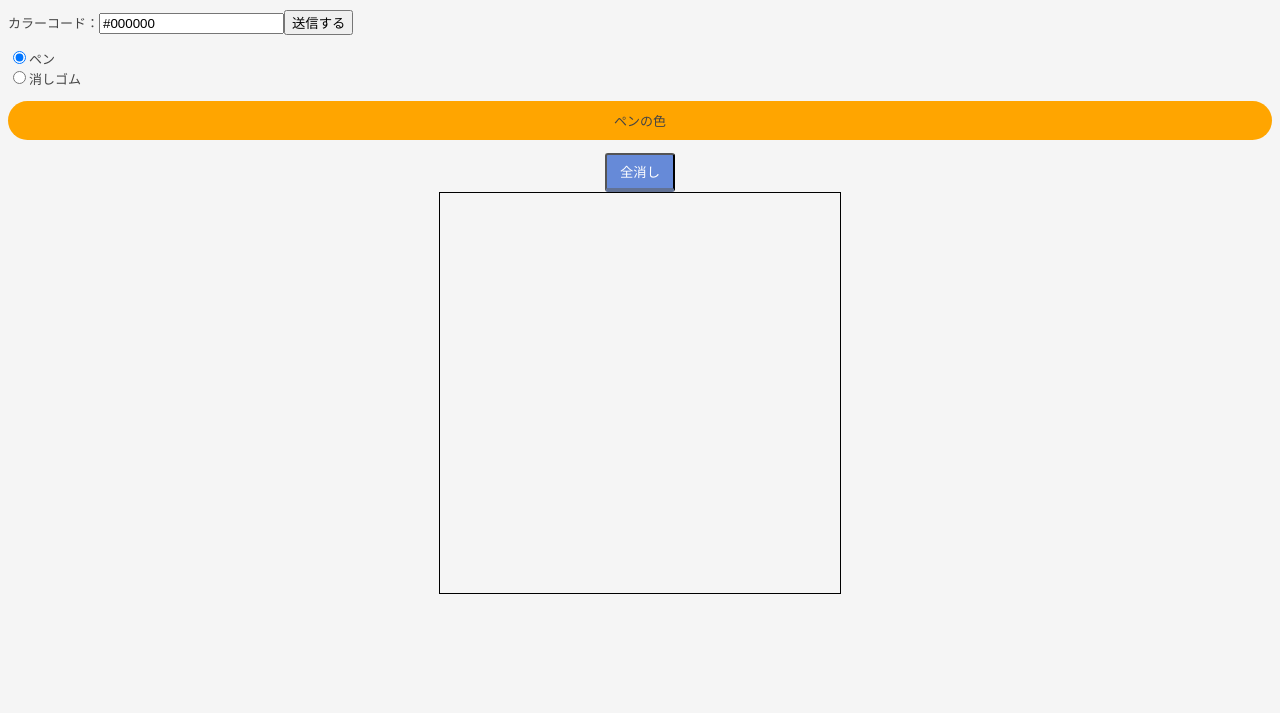
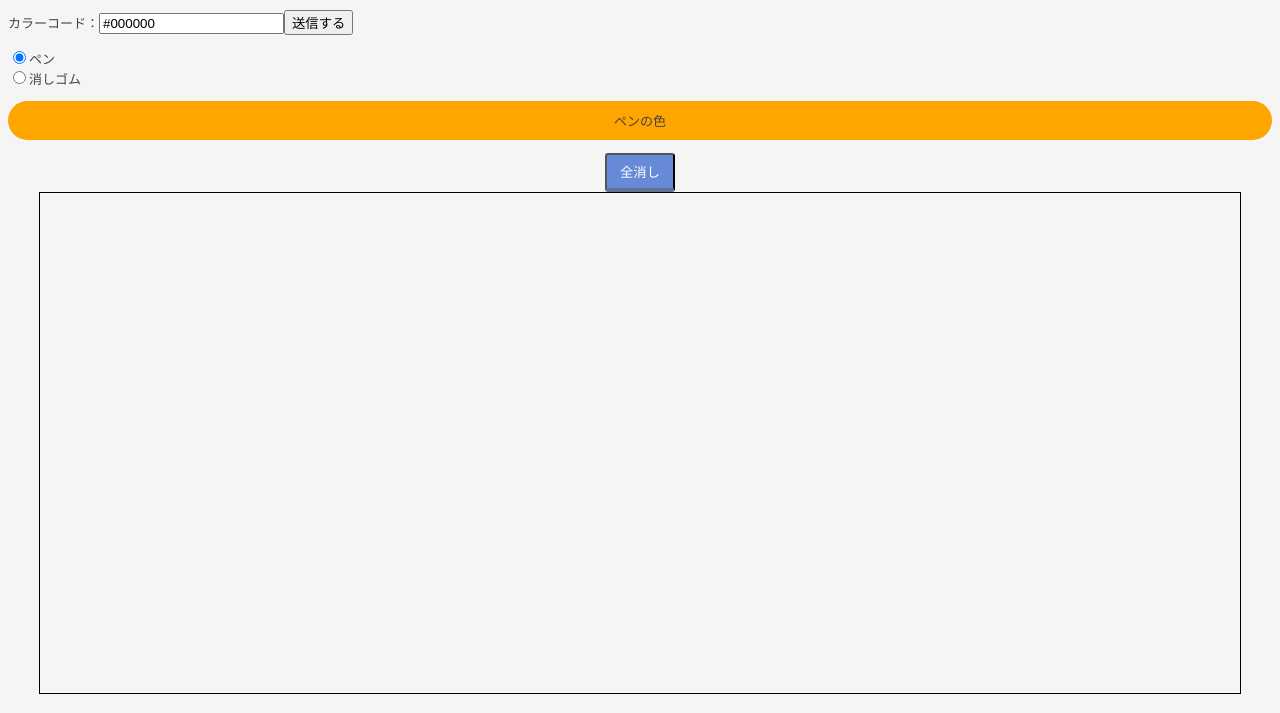
Before and after one commit to saki-engineering/drawingApp, a plain HTML site: page index.html in a window 1280 px wide. Shown: the part 87-800 px from the top of the page. Drawn offline with Linux system fonts and the light colour scheme.

Commit message:
キャンバスのサイズを拡大

```diff
--- a/index.html
+++ b/index.html
@@ -38,8 +38,8 @@
     <div style="text-align:center;">
       <canvas
       id="draw-area"
-      width="400px"
-      height="400px"
+      width="1200px"
+      height="500px"
       style="border: 1px solid #000000;">
       </canvas>
     </div>
```
